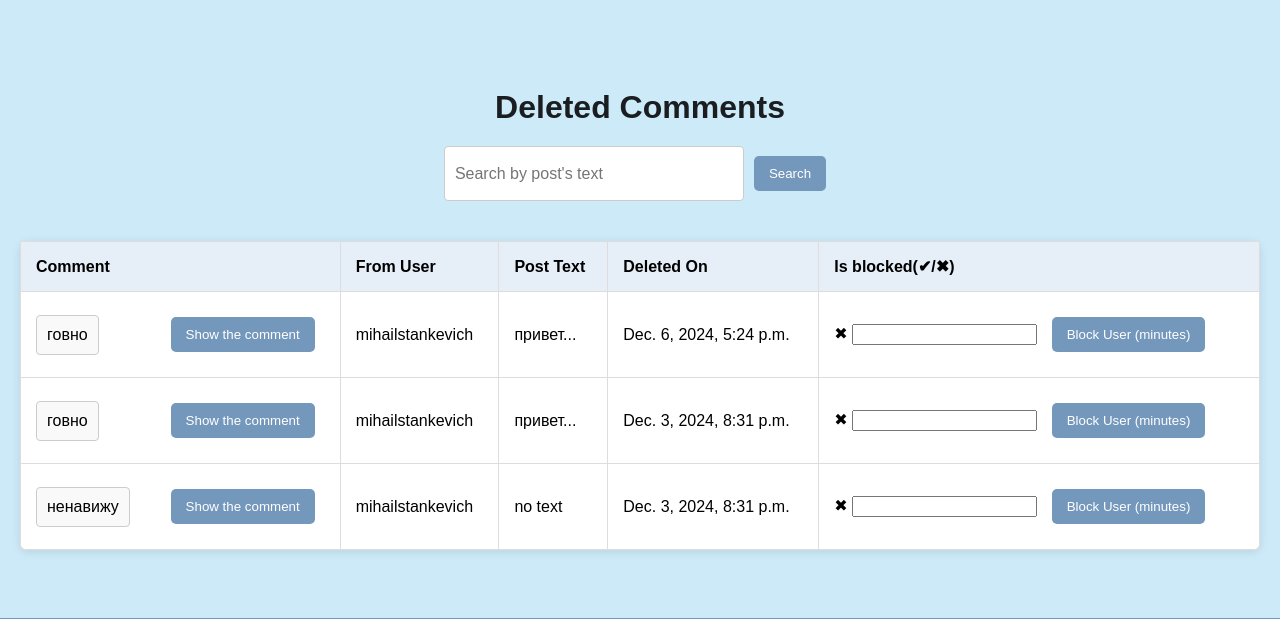
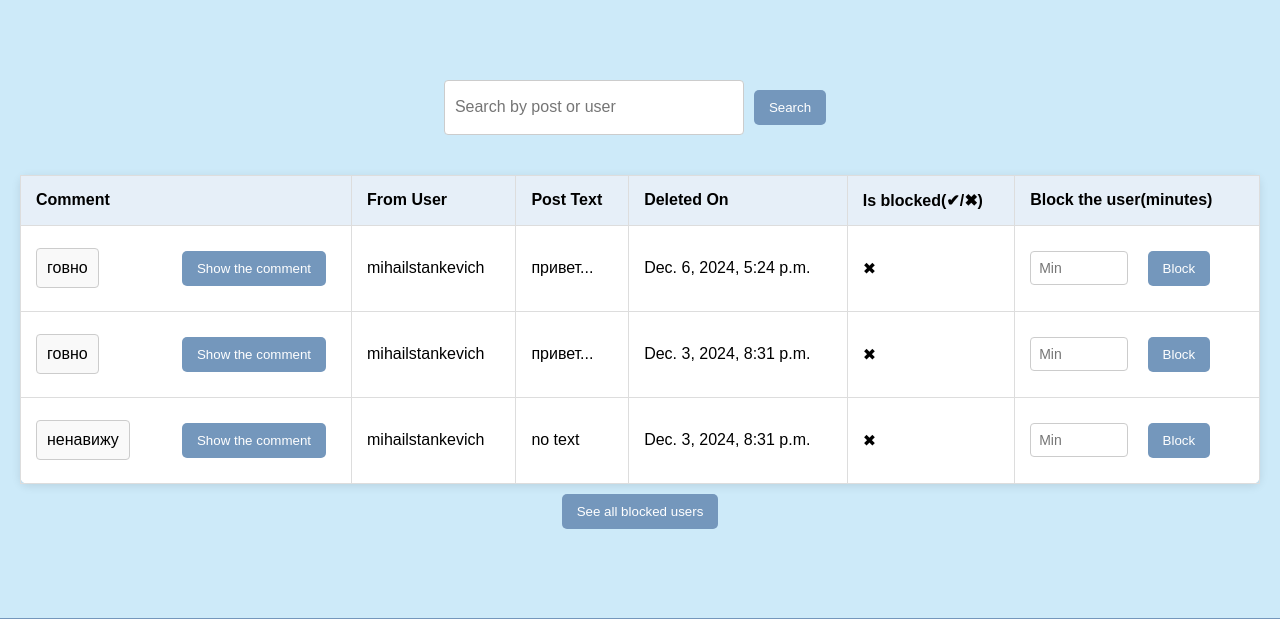
Before and after one commit to MihailStankevich/Toxic_comments_detection, a Django app: page /moderation/deleted_comments/-1002480882782/ in a window 1280 px wide. Shown: the part 90-709 px from the top of the page. Run offline with Django 4.2, Linux system fonts and the light colour scheme; a user stored in the database is signed in; data comes from the database, SQL or seed files in the repository; both versions use the stored data as it was after the commit.

Commit message:
added blocked users page

```diff
--- a/moderation/admin.py
+++ b/moderation/admin.py
@@ -8,7 +8,7 @@ class DeletedCommentAdmin(admin.ModelAdmin):
     search_fields = ('comment','user')  # Add search capability for the comment text
 class BlockedUserAdmin(admin.ModelAdmin):
     list_display = ('username', 'owner', 'blocked_at', 'expires_at', 'is_active')
-    list_filter = ('owner', 'blocked_at', 'expires_at')
+    list_filter = ('owner','comment', 'blocked_at', 'expires_at')
     search_fields = ('user',)
 
     def is_active(self, obj):
--- a/moderation/models.py
+++ b/moderation/models.py
@@ -58,6 +58,7 @@ class BlockedUser(models.Model):
     owner = models.ForeignKey(Owner, on_delete=models.CASCADE, related_name='blocked_users')
     blocked_at = models.DateTimeField(auto_now_add=True)
     expires_at = models.DateTimeField()
+    comment = models.ForeignKey(DeletedComment, on_delete=models.CASCADE, null=True, blank=True)
 
     def is_active(self):
         return timezone.now() < self.expires_at
--- a/moderation/static/moderation/styles.css
+++ b/moderation/static/moderation/styles.css
@@ -18,6 +18,7 @@ header {
     color: white;
     padding: 10px 20px; /* Padding for the header */
 }
+
 .logo {
     display: flex;
     align-items: center;
@@ -316,3 +317,18 @@ h3 {
 .home-container {
     flex: 1; /* Allow home container to grow */
 }
+
+/* Block User Form Styles */
+.block-user-form {
+    display: flex; /* Use flexbox for alignment */
+    align-items: center; /* Center items vertically */
+}
+
+.block-user-form input {
+    padding: 8px; /* Padding inside the input */
+    border: 1px solid #ccc; /* Border color */
+    border-radius: 4px; /* Rounded corners */
+    margin-right: 5px; /* Space between input and button */
+    width: 80px; /* Fixed width for the input */
+    font-size: 14px; /* Font size */
+}
--- a/moderation/templates/moderation/deleted_comments.html
+++ b/moderation/templates/moderation/deleted_comments.html
@@ -3,10 +3,8 @@
 {% block title %}Deleted Comments{% endblock %}
 
 {% block content %}
-
-    <h1>Deleted Comments</h1>
     <form method="GET" action="{% url 'admin_deleted_comments' channel_id %}" class="search-form">
-        <input type="text" name="search" placeholder="Search by post's text" value="{{ search_query }}" class="search-input">
+        <input type="text" name="search" placeholder="Search by post or user" value="{{ search_query }}" class="search-input">
         <button type="submit">Search</button>
     </form>
 
@@ -18,6 +16,7 @@
                 <th>Post Text</th>
                 <th>Deleted On</th>
                 <th>Is blocked(✔/✖)</th>
+                <th>Block the user(minutes)</th>
             </tr>
         </thead>
         <tbody>
@@ -45,11 +44,16 @@
                                 ✖
                             {% endif %}
                         </span>
-                        <form method="POST" action="{% url 'block_user' comment.user %}">
-                            {% csrf_token %}
-                            <input type="number" name="block_duration" min="1" required>
-                            <button type="submit">Block User (minutes)</button>
-                        </form>
+                    </td>
+                    <td>
+                        <div class="block-user-form">
+                            <form method="POST" action="{% url 'block_user' comment.user %}">
+                                {% csrf_token %}
+                                <input type="hidden" name="comment_id" value="{{ comment.id }}">
+                                <input type="number" name="block_duration" min="1" required placeholder="Min" title="Block duration in minutes">
+                                <button type="submit">Block</button>
+                            </form>
+                        </div>
                     </td>
                 </tr>
             {% empty %}
@@ -59,6 +63,7 @@
             {% endfor %}
         </tbody>
     </table>
+    <a href="{% url 'blocked_users' user.channel_id%}"><button>See all blocked users</button></a>
     <div class="pagination-container">
         {% if deleted_comments.has_previous %}
             <button><a href="?page={{ deleted_comments.previous_page_number }}&search={{ search_query }}" class="form-button">Previous</a></button>
--- a/moderation/templates/moderation/home.html
+++ b/moderation/templates/moderation/home.html
@@ -6,9 +6,9 @@
 <div class='outer-container'>
     <div class='text-container'>
         <h2 class= "home-text">tired of <em class="emphasized">toxic</em> comments and <em class="emphasized">bots</em> in your Telegram channel?</h2>
-        <p class="home-description">We use advanced Machine learning models to detect these messages</p>
-        <p class="home-description">Our software helps you moderating your channel by automatically deleting toxic messages and spam</p>
-        <p class="home-description">On our site you will be able to see all deleted comments and block users</p>
+        <p class="home-description">Our service moderates Telegram channels using machine learning, automatically removing toxic comments and spam</p>
+        <p class="home-description">An intuitive web platform lets channel owners review deleted messages, block users, and analyze activity</p>
+        <p class="home-description">A smart solution to manage and grow your community effectively!</p>
     </div>
     <div class="home-container">
         <h2>Make your channel safe with SafeChannel</h2>
--- a/moderation/urls.py
+++ b/moderation/urls.py
@@ -1,5 +1,5 @@
 from django.urls import path
-from .views import admin_deleted_comments, home, user_login, register, user_logout, block_user, contact
+from .views import admin_deleted_comments, home, user_login, register, user_logout, block_user, contact, blocked_users
 
 urlpatterns = [
     path('', home, name='home'),
@@ -9,4 +9,5 @@ urlpatterns = [
     path('logout', user_logout, name='logout'),
     path('block_user/<str:username>/', block_user, name='block_user'),
     path('contact/', contact, name='contact'),
+    path('blocked_users/<str:channel_id>/', blocked_users, name='blocked_users'),
 ]
--- a/moderation/views.py
+++ b/moderation/views.py
@@ -1,5 +1,5 @@
 from django.shortcuts import render, redirect
-from .models import DeletedComment, BlockedUser
+from .models import DeletedComment, BlockedUser, Owner
 
 from django.contrib import messages
 from .forms import OwnerRegistrationForm
@@ -10,14 +10,20 @@ from django.contrib.auth.decorators import login_required
 from django.utils import timezone
 from django.core.paginator import Paginator
 
+from django.db.models import Q
 from django.core.mail import send_mail
+
+def home(request):
+    return render(request, 'moderation/home.html')
 
 @login_required
 def admin_deleted_comments(request, channel_id):
     deleted_comments = DeletedComment.objects.filter(channel_id=channel_id).order_by('-deleted_at')
     search_query = request.GET.get('search', '')
     if search_query:
-        deleted_comments = deleted_comments.filter(post__icontains=search_query)
+        deleted_comments = deleted_comments.filter(
+            Q(post__icontains=search_query) | Q(user__icontains=search_query)
+        )
 
     paginator = Paginator(deleted_comments, 5)  # Show 5 comments per page
     page_number = request.GET.get('page', 1)  # Get the current page number
@@ -27,8 +33,20 @@ def admin_deleted_comments(request, channel_id):
 
     return render(request, 'moderation/deleted_comments.html', {'deleted_comments': comments_page, "channel_id": channel_id, "blocked_users": blocked_users})
 
-def home(request):
-    return render(request, 'moderation/home.html')
+@login_required
+def blocked_users(request,channel_id):
+    owner = Owner.objects.get(channel_id=channel_id)
+    blocked_users = BlockedUser.objects.filter(owner=owner, expires_at__gt=timezone.now())
+
+    total = blocked_users.count()
+    for user in blocked_users:
+        remaining_time = user.expires_at - timezone.now()  # Calculate remaining time
+        total_seconds = int(remaining_time.total_seconds())
+        days, remainder = divmod(total_seconds, 86400)
+        hours, remainder = divmod(total_seconds, 3600)
+        minutes, seconds = divmod(remainder, 60)
+        user.remaining_time_display = f"{days}d {hours}h {minutes}m {seconds}s" if days > 0 else f"{hours}h {minutes}m {seconds}s"
+    return render(request, 'moderation/blocked_users.html',{'blocked_users': blocked_users, 'total': total})
 
 @login_required
 def block_user(request, username):
@@ -36,12 +54,16 @@ def block_user(request, username):
         block_duration = int(request.POST.get('block_duration', 5))  # Default to 5min
         expires_at = timezone.now() + timezone.timedelta(minutes=block_duration)
 
+        comment_id = request.POST.get('comment_id')
+        comment = DeletedComment.objects.get(id=comment_id) if comment_id else None
 
         BlockedUser.objects.update_or_create(
             username=username,
             defaults={
                 'owner': request.user,
-                'expires_at': expires_at
+                'comment': comment,
+                'expires_at': expires_at,
+                'blocked_at': timezone.now()
             }
         )
         messages.success(request, f"User {username} has been blocked for {block_duration} minutes.")
```
Also changed, not shown: moderation/templates/moderation/blocked_users.html (added, +37 -0 lines), db.sqlite3, moderation/migrations/0009_blockeduser_comment.py (added).
